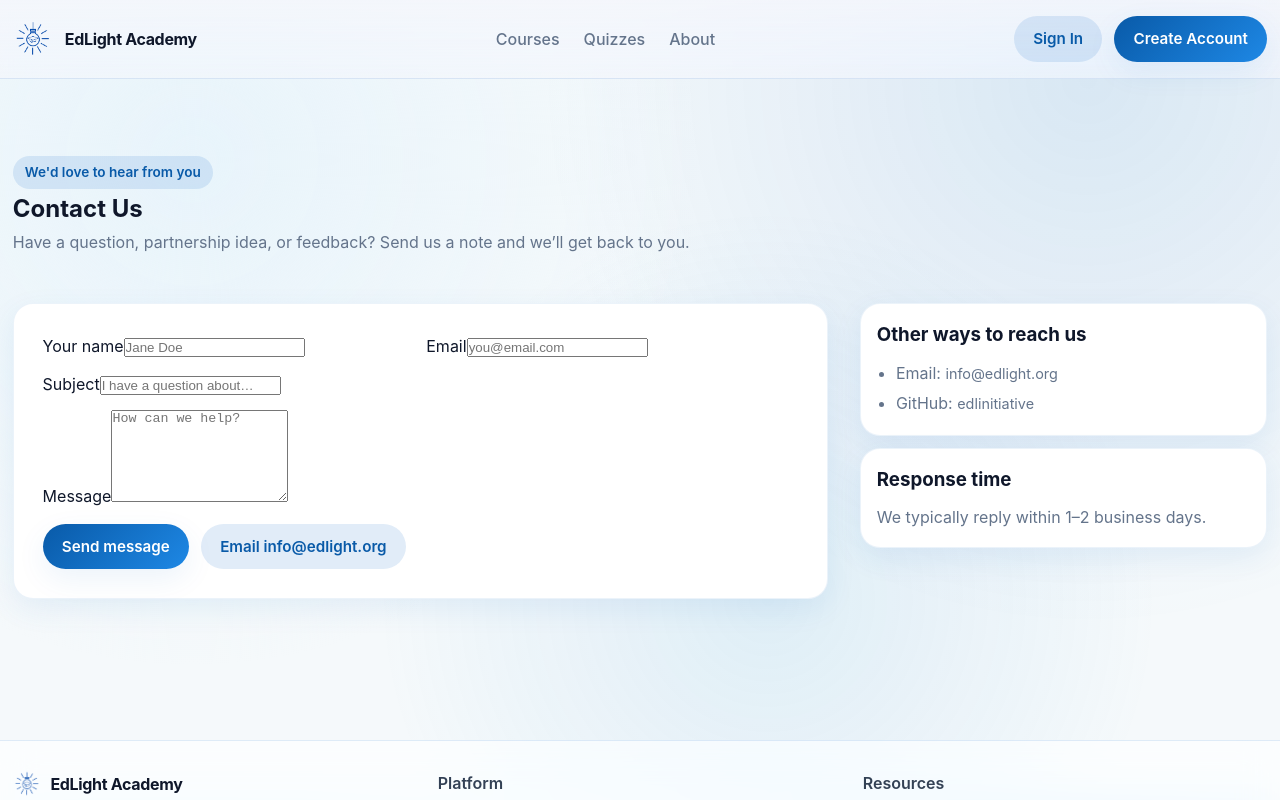
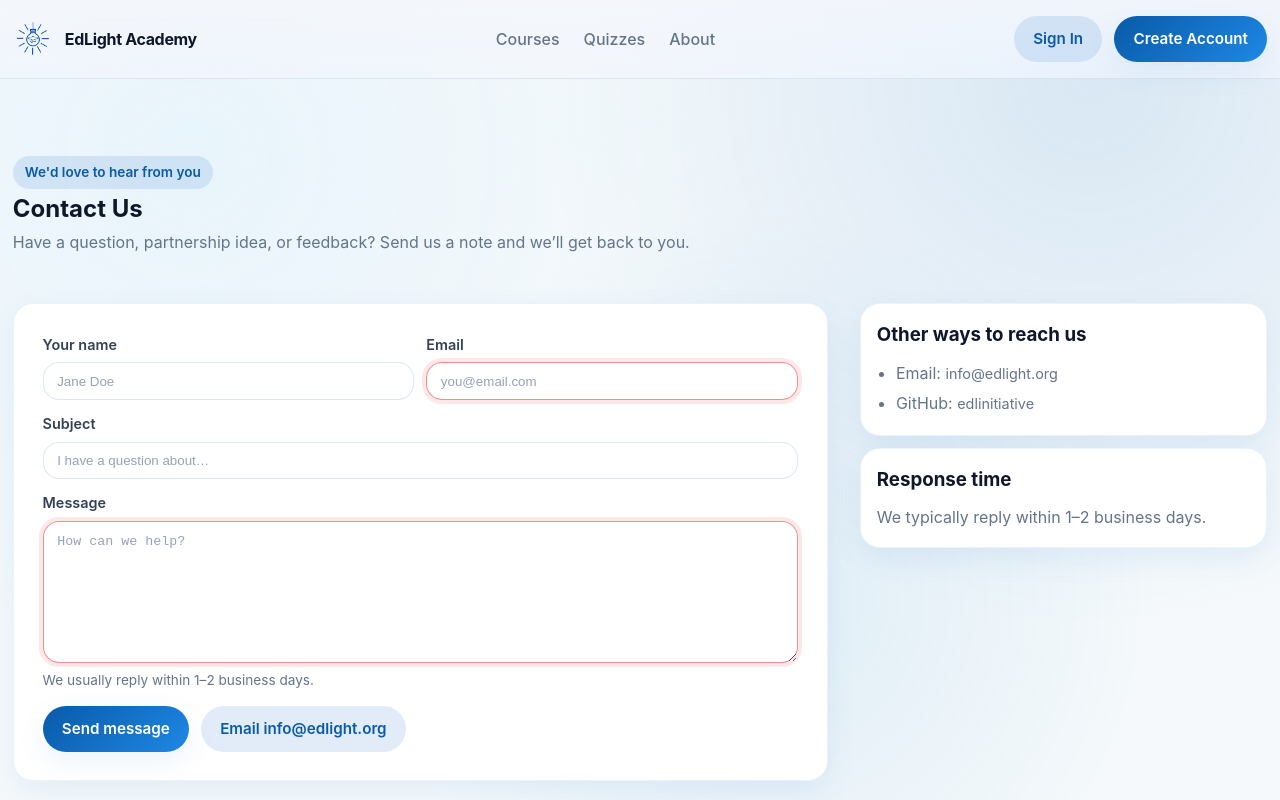
Before and after one commit to edlinitiative/EdLight-Academy, a React app: page /contact in a window 1280 px wide. Shown: the top 800 px of the page. Built offline with nearby package versions, Linux system fonts and the light colour scheme.

Commit message:
Contact form polish: modern input styles (.input-field, .label, .field), improved markup and focus/invalid states

```diff
--- a/public/index.html
+++ b/public/index.html
@@ -1 +1 @@
-<!doctype html><html lang="en"><head><meta charset="utf-8"><meta name="viewport" content="width=device-width,initial-scale=1"><meta name="theme-color" content="#000000"><meta name="description" content="EdLight Academy - Physics, Chemistry, Math, and Economics lessons in Kreyòl and Français"><title>EdLight Academy</title><link rel="icon" href="/logo.png"><script defer="defer" src="/js/859.e1bf0dbb355cc4806ecc.js"></script><script defer="defer" src="/js/main.011ff08b567f65135575.js"></script><link href="/css/main.2e728d4fd401b174f84b.css" rel="stylesheet"></head><body><noscript>You need to enable JavaScript to run this app.</noscript><div id="root"></div></body></html>
+<!doctype html><html lang="en"><head><meta charset="utf-8"><meta name="viewport" content="width=device-width,initial-scale=1"><meta name="theme-color" content="#000000"><meta name="description" content="EdLight Academy - Physics, Chemistry, Math, and Economics lessons in Kreyòl and Français"><title>EdLight Academy</title><link rel="icon" href="/logo.png"><script defer="defer" src="/js/859.e1bf0dbb355cc4806ecc.js"></script><script defer="defer" src="/js/main.40714df7998212f9d7bd.js"></script><link href="/css/main.974784277c6394398553.css" rel="stylesheet"></head><body><noscript>You need to enable JavaScript to run this app.</noscript><div id="root"></div></body></html>
--- a/src/index.css
+++ b/src/index.css
@@ -511,6 +511,60 @@ main {
 	padding-left: 1.2rem;
 }
 
+/* Modern form fields */
+.field {
+	display: grid;
+	gap: 0.35rem;
+}
+
+.label {
+	font-weight: 600;
+	font-size: 0.9rem;
+	color: var(--text-700);
+}
+
+.input-field {
+	appearance: none;
+	width: 100%;
+	padding: 0.65rem 0.85rem;
+	border-radius: var(--radius-md);
+	border: 1px solid var(--border);
+	background: rgba(255, 255, 255, 0.9);
+	color: var(--text-900);
+	outline: none;
+	transition: border-color 0.2s ease, box-shadow 0.2s ease, background 0.2s ease;
+}
+
+.input-field::placeholder {
+	color: var(--text-300);
+}
+
+.input-field:hover {
+	border-color: var(--border-strong);
+}
+
+.input-field:focus {
+	border-color: var(--primary-500);
+	box-shadow: 0 0 0 4px rgba(10, 102, 194, 0.12);
+	background: #fff;
+}
+
+textarea.input-field {
+	resize: vertical;
+	min-height: 140px;
+	line-height: 1.5;
+}
+
+.input-field:invalid {
+	border-color: rgba(239, 68, 68, 0.6);
+	box-shadow: 0 0 0 4px rgba(239, 68, 68, 0.12);
+}
+
+.field__hint {
+	font-size: 0.85rem;
+	color: var(--text-500);
+}
+
 .metric-card {
 	background: linear-gradient(160deg, rgba(255, 255, 255, 0.9), rgba(209, 213, 255, 0.65));
 	border-radius: var(--radius-lg);
--- a/src/pages/Contact.jsx
+++ b/src/pages/Contact.jsx
@@ -37,22 +37,60 @@ export default function Contact() {
         <div className="grid" style={{ gridTemplateColumns: 'minmax(0, 2fr) minmax(0, 1fr)' }}>
           <form className="card" onSubmit={handleSubmit}>
             <div className="grid" style={{ gridTemplateColumns: '1fr 1fr', gap: '0.75rem' }}>
-              <div>
+              <div className="field">
                 <label className="label" htmlFor="name">Your name</label>
-                <input id="name" className="input-field" type="text" value={name} onChange={(e) => setName(e.target.value)} placeholder="Jane Doe" />
+                <input
+                  id="name"
+                  name="name"
+                  className="input-field"
+                  type="text"
+                  value={name}
+                  onChange={(e) => setName(e.target.value)}
+                  placeholder="Jane Doe"
+                  autoComplete="name"
+                />
               </div>
-              <div>
+              <div className="field">
                 <label className="label" htmlFor="email">Email</label>
-                <input id="email" className="input-field" type="email" value={email} onChange={(e) => setEmail(e.target.value)} placeholder="you@email.com" required />
+                <input
+                  id="email"
+                  name="email"
+                  className="input-field"
+                  type="email"
+                  value={email}
+                  onChange={(e) => setEmail(e.target.value)}
+                  placeholder="you@email.com"
+                  autoComplete="email"
+                  required
+                />
               </div>
             </div>
-            <div style={{ marginTop: '0.75rem' }}>
+            <div className="field" style={{ marginTop: '0.75rem' }}>
               <label className="label" htmlFor="subject">Subject</label>
-              <input id="subject" className="input-field" type="text" value={subject} onChange={(e) => setSubject(e.target.value)} placeholder="I have a question about…" />
+              <input
+                id="subject"
+                name="subject"
+                className="input-field"
+                type="text"
+                value={subject}
+                onChange={(e) => setSubject(e.target.value)}
+                placeholder="I have a question about…"
+                autoComplete="off"
+              />
             </div>
-            <div style={{ marginTop: '0.75rem' }}>
+            <div className="field" style={{ marginTop: '0.75rem' }}>
               <label className="label" htmlFor="message">Message</label>
-              <textarea id="message" className="input-field" rows={6} value={message} onChange={(e) => setMessage(e.target.value)} placeholder="How can we help?" required />
+              <textarea
+                id="message"
+                name="message"
+                className="input-field"
+                rows={6}
+                value={message}
+                onChange={(e) => setMessage(e.target.value)}
+                placeholder="How can we help?"
+                required
+              />
+              <span className="field__hint">We usually reply within 1–2 business days.</span>
             </div>
             <div className="quiz-card__controls" style={{ marginTop: '0.9rem' }}>
               <button type="submit" className="button button--primary button--pill">Send message</button>
```
